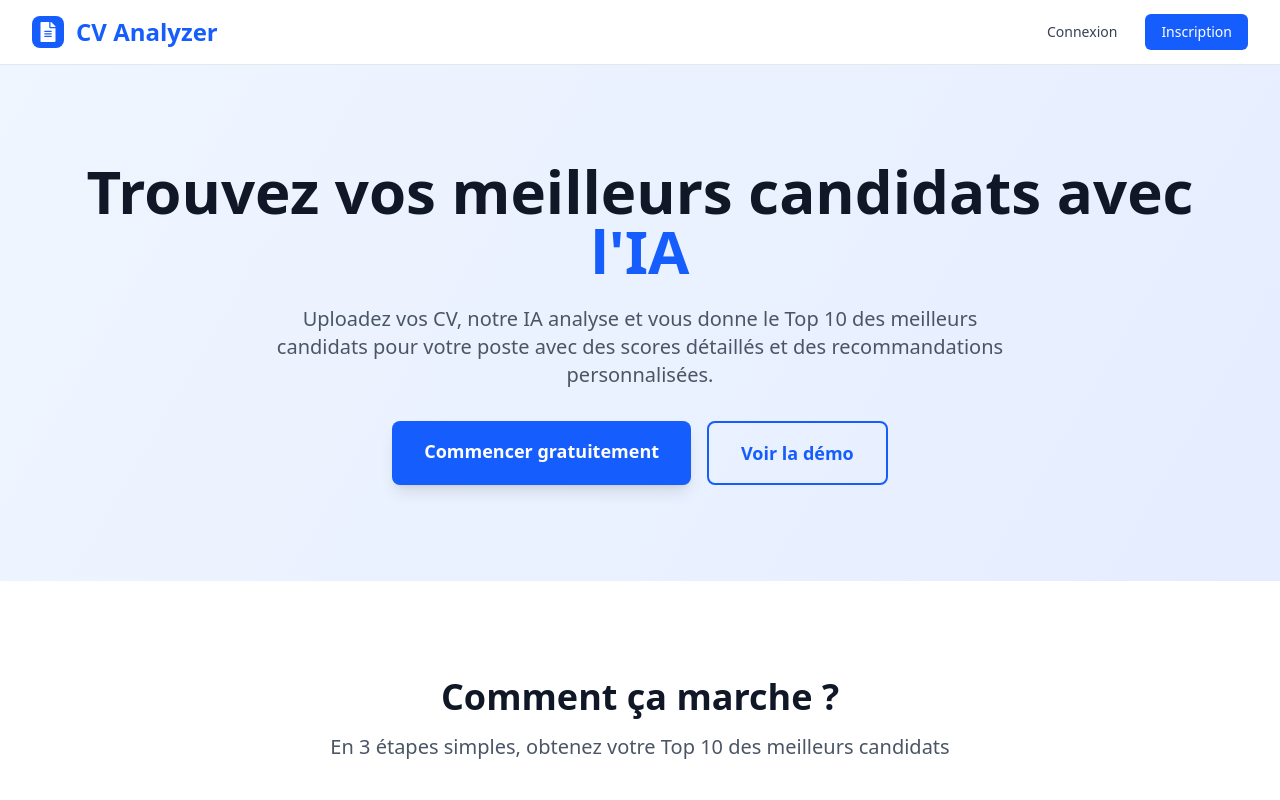
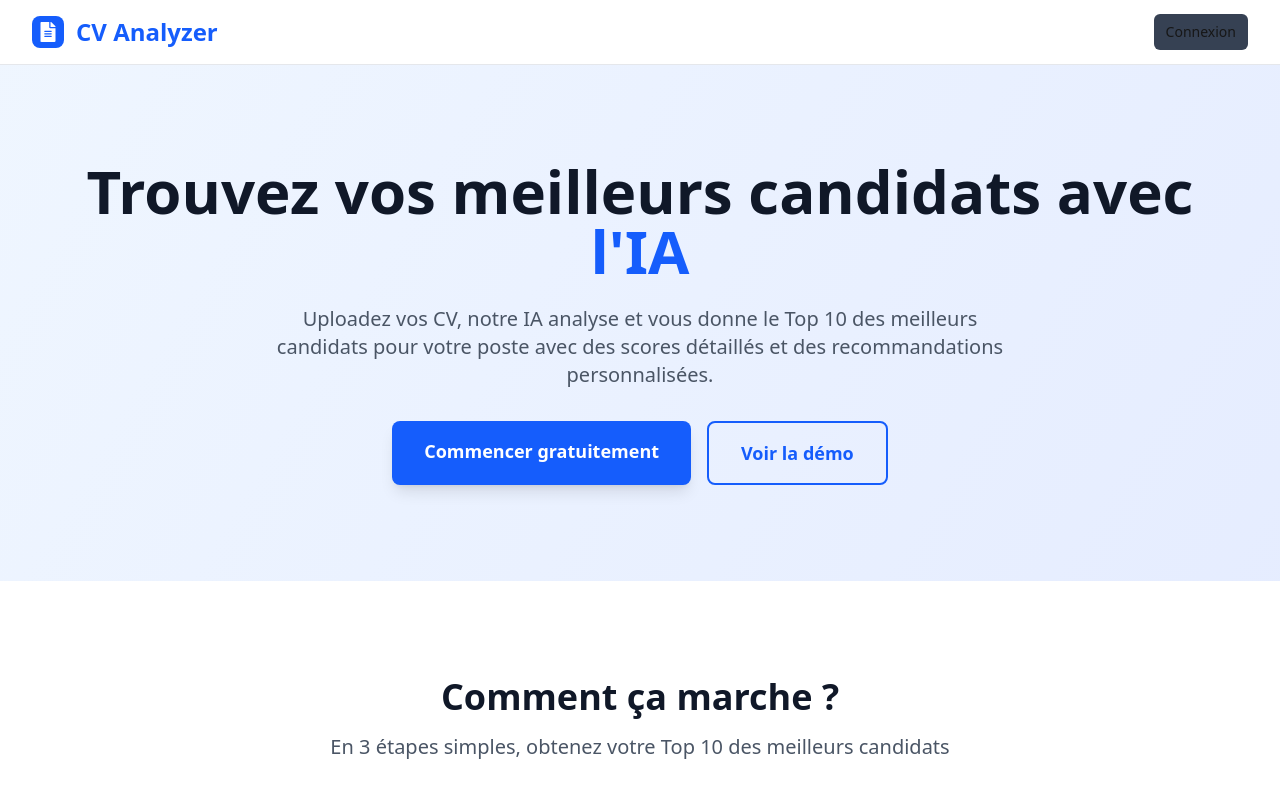
Before and after one commit to liljoker06/cv-analyzer, a Next.js app in the folder frontend/: page / in a window 1280 px wide. Shown: the top 800 px of the page. Built offline with nearby package versions, Linux system fonts and the light colour scheme; no server answers.

Commit message:
retiré useless front

```diff
--- a/frontend/app/components/Navigation.tsx
+++ b/frontend/app/components/Navigation.tsx
@@ -63,15 +63,9 @@ export default function Navigation() {
                 <>
                   <Link
                     href="/login"
-                    className="text-gray-700 hover:text-blue-600 dark:text-gray-300 dark:hover:text-blue-400 px-3 py-2 rounded-md text-sm font-medium transition-colors"
+                    className="bg-gray-700 hover:text-blue-600 dark:text-gray-300 dark:hover:text-blue-400 px-3 py-2 rounded-md text-sm font-medium transition-colors"
                   >
                     Connexion
-                  </Link>
-                  <Link
-                    href="/register"
-                    className="bg-blue-600 hover:bg-blue-700 text-white px-4 py-2 rounded-md text-sm font-medium transition-colors"
-                  >
-                    Inscription
                   </Link>
                 </>
               )}
--- a/frontend/app/dashboard/page.tsx
+++ b/frontend/app/dashboard/page.tsx
@@ -334,7 +334,6 @@ export default function DashboardPage() {
                 <h1 className="text-2xl font-bold text-gray-900 dark:text-white">Analyses IA</h1>
                 <div className="flex space-x-3">
                   <Link href="/dashboard/new-analysis"><Button>Nouvelle analyse</Button></Link>
-                  <Link href="/dashboard/new-application"><Button variant="outline">Ajouter candidature</Button></Link>
                 </div>
               </div>
 
```
